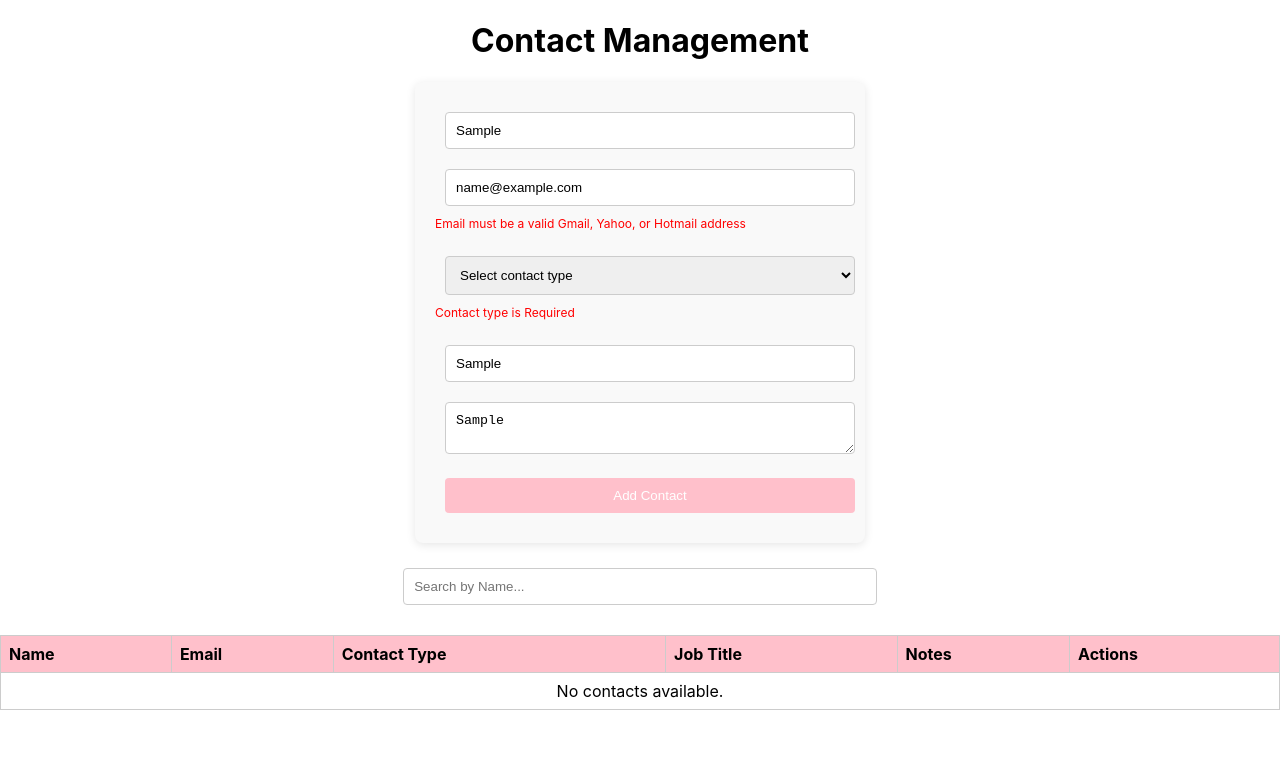
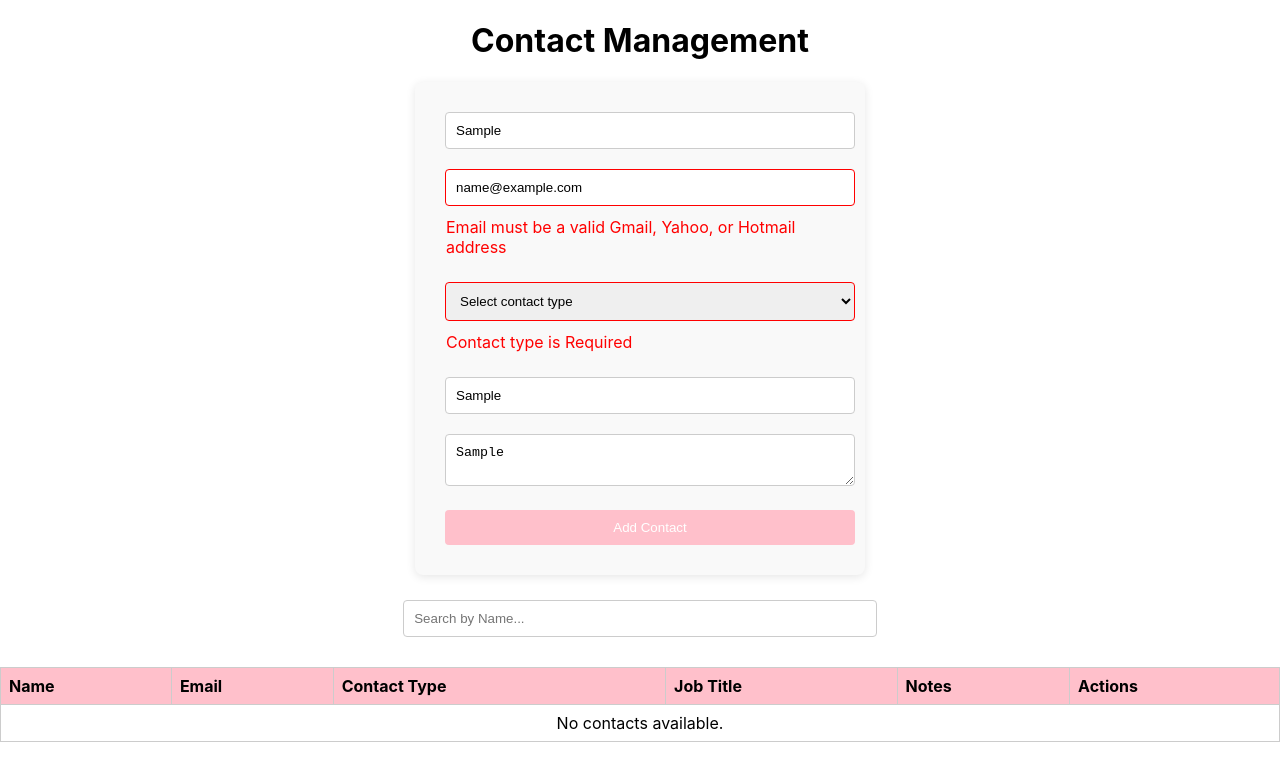
Before and after one commit to haidihassan/contact-management-app, a React (Create React App) app: page / in a window 1280 px wide. Both pictures are taken after typing "Sample", "name@example.com", "Sample", "Sample" into the empty fields and a click on the button "Add Contact". Shown: the top 780 px of the page. Built offline with nearby package versions, Linux system fonts and the light colour scheme.

Commit message:
Red Border

```diff
--- a/src/components/form/ContactForm.css
+++ b/src/components/form/ContactForm.css
@@ -47,3 +47,17 @@ form {
   button:hover {
     background-color:lightpink;
   }
+
+.contact-form-card {
+  padding: 0;
+}
+
+.error-border {
+  border: 1px solid red;
+}
+
+.error-message {
+  color: red;
+  margin-left: 11px;
+  margin-top: 1px;
+}
--- a/src/components/form/ContactForm.jsx
+++ b/src/components/form/ContactForm.jsx
@@ -1,5 +1,5 @@
 import React from "react";
-import { Formik, Form, Field, ErrorMessage } from "formik";
+import { Formik, Form, Field } from "formik";
 import { contactFormValidationSchema } from "./validationSchemas";
 import "./ContactForm.css";
 
@@ -23,23 +23,50 @@ const ContactForm = ({ addContact, currentContact }) => {
           resetForm();
         }}
       >
-        {() => (
+        {({ errors, touched }) => (
           <Form>
-            <Field type="text" name="name" placeholder="Name" />
-            <ErrorMessage name="name" component="div" className="error" />
+            <Field
+              type="text"
+              name="name"
+              placeholder="Name"
+              className={touched.name && errors.name ? 'error-border' : ''}
+            />
+            {touched.name && errors.name && (
+              <div className="error-message">{errors.name}</div>
+            )}
 
-            <Field type="email" name="email" placeholder="Email" />
-            <ErrorMessage name="email" component="div" className="error" />
+            <Field
+              type="email"
+              name="email"
+              placeholder="Email"
+              className={touched.email && errors.email ? 'error-border' : ''}
+            />
+            {touched.email && errors.email && (
+              <div className="error-message">{errors.email}</div>
+            )}
 
-            <Field as="select" name="contactType">
+            <Field
+              as="select"
+              name="contactType"
+              className={touched.contactType && errors.contactType ? 'error-border' : ''}
+            >
               <option value="" label="Select contact type" />
               <option value="Personal" label="Personal" />
               <option value="Business" label="Business" />
             </Field>
-            <ErrorMessage name="contactType" component="div" className="error" />
+            {touched.contactType && errors.contactType && (
+              <div className="error-message">{errors.contactType}</div>
+            )}
 
-            <Field type="text" name="jobTitle" placeholder="Job Title" />
-            <ErrorMessage name="jobTitle" component="div" className="error" />
+            <Field
+              type="text"
+              name="jobTitle"
+              placeholder="Job Title"
+              className={touched.jobTitle && errors.jobTitle ? 'error-border' : ''}
+            />
+            {touched.jobTitle && errors.jobTitle && (
+              <div className="error-message">{errors.jobTitle}</div>
+            )}
 
             <Field as="textarea" name="notes" placeholder="Notes" />
 
```
